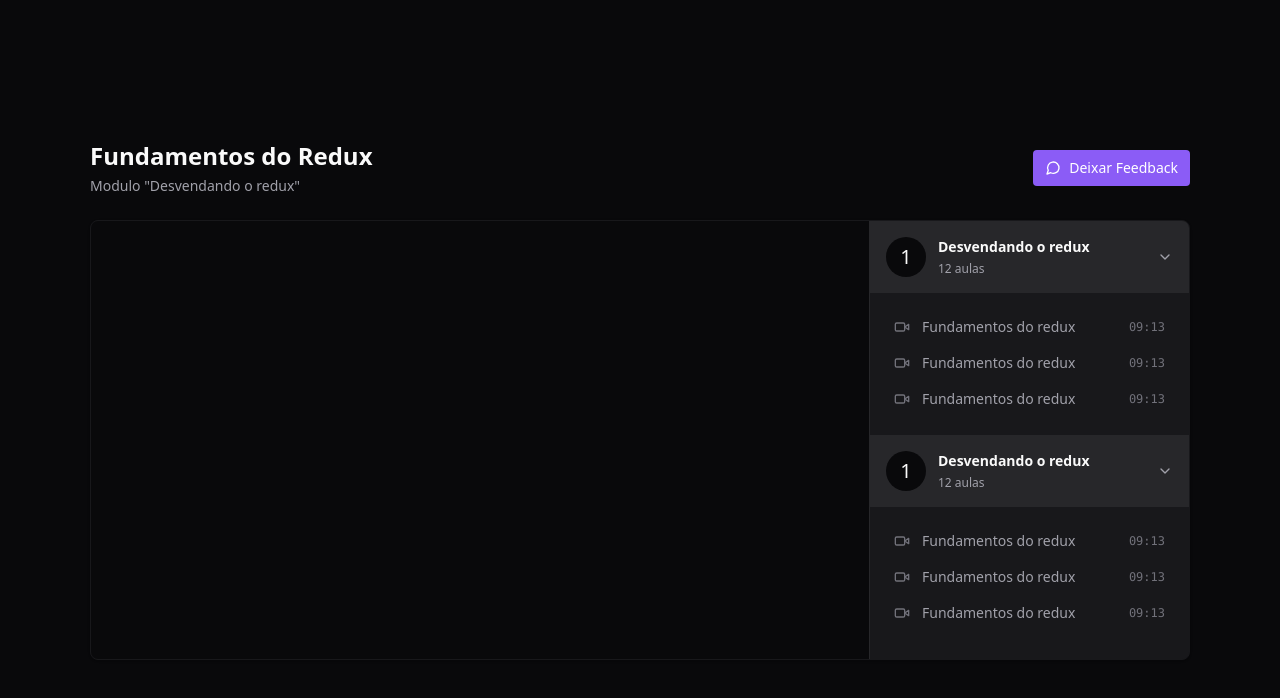
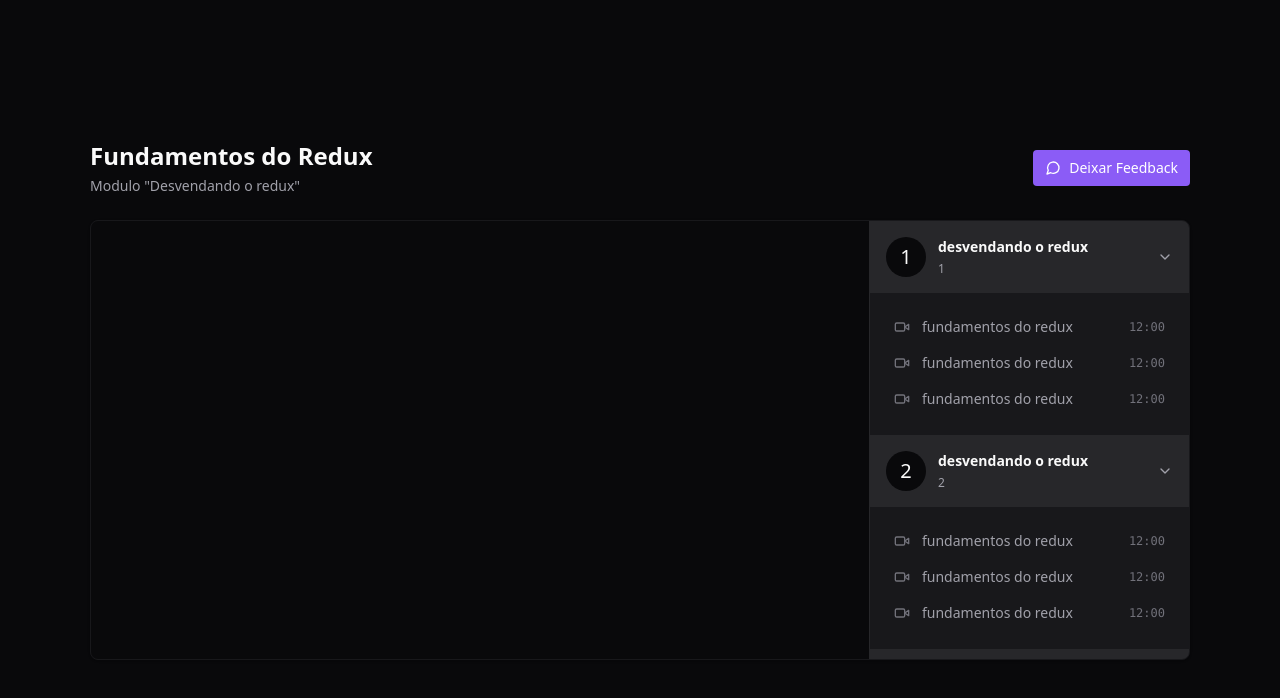
Before and after one commit to stecks10/react-redux-zustand, a React (Vite) app: page / in a window 1280 px wide. Shown: the top 698 px of the page. Built offline with nearby package versions, Linux system fonts and the light colour scheme.

Commit message:
Separando components

```diff
--- /dev/null
+++ b/src/components/Header.tsx
@@ -0,0 +1,9 @@
+export function Header() {
+  return (
+    <div className="flex flex-col gap-1">
+      <h1 className="text-2xl font-bold">Fundamentos do Redux</h1>
+      <span className="text-sm text-zinc-400">Modulo "Desvendando o redux"</span>
+    </div>
+
+  )
+}
--- /dev/null
+++ b/src/components/Lesson.tsx
@@ -0,0 +1,16 @@
+import { Video } from "lucide-react";
+
+interface LessonProps {
+  title: string;
+  duration: string;
+}
+
+export function Lesson({ title, duration }: LessonProps) {
+  return (
+    <button className="flex items-center gap-3 text-sm text-zinc-400">
+      <Video className="h-4 w-4 text-zinc-500" />
+      <span>{title}</span>
+      <span className="ml-auto font-mono text-xs text-zinc-500">{duration}</span>
+    </button>
+  )
+}
--- /dev/null
+++ b/src/components/Module.tsx
@@ -0,0 +1,31 @@
+import { ChevronDown } from "lucide-react";
+import { Lesson } from "./Lesson";
+
+interface ModuleProps {
+  moduleIndex: number;
+  title: string;
+  amountOfLessons: number;
+}
+
+export function Module({ title, amountOfLessons, moduleIndex }: ModuleProps) {
+  return (
+    <div>
+      <button className="flex w-full items-center gap-3 bg-zinc-800 p-4">
+        <div className="flex h-10 w-10 rounded-full items-center justify-center bg-zinc-950 text-xl">{moduleIndex + 1}</div>
+
+        <div className="flex flex-col gap-1 text-left">
+          <strong className="text-sm">{title}</strong>
+          <span className="text-xs text-zinc-400">{amountOfLessons}</span>
+        </div>
+        <ChevronDown className="w-4 h-4 ml-auto text-zinc-400" />
+      </button>
+
+      <nav className="relative flex flex-col gap-4 p-6">
+
+        <Lesson title="fundamentos do redux" duration="12:00" />
+        <Lesson title="fundamentos do redux" duration="12:00 " />
+        <Lesson title="fundamentos do redux" duration="12:00 " />
+      </nav>
+    </div>
+  )
+}
--- /dev/null
+++ b/src/components/Video.tsx
@@ -0,0 +1,14 @@
+import ReactPlayer from "react-player";
+
+export function Video(): JSX.Element {
+  return (
+    <div className="w-full bg-zinc-950 aspect-video">
+      <ReactPlayer
+        height="100%"
+        width="100%"
+        controls
+        url="https://www.youtube.com/watch?v=ia6pOIFGznA"
+      />
+    </div>
+  );
+}
--- a/src/pages/Player.tsx
+++ b/src/pages/Player.tsx
@@ -1,5 +1,7 @@
-import { ChevronDown, MessageCircle, Video } from "lucide-react"
-import ReactPlayer from 'react-player'
+import { MessageCircle } from "lucide-react"
+import { Header } from "../components/Header"
+import { Video } from "../components/Video"
+import { Module } from "../components/Module"
 
 export function Player() {
   return (
@@ -7,11 +9,7 @@
       <div className="flex w-[1100px] flex-col gap-6">
         <div className="flex items-center justify-between">
           {/* header */}
-          <div className="flex flex-col gap-1">
-            <h1 className="text-2xl font-bold">Fundamentos do Redux</h1>
-            <span className="text-sm text-zinc-400">Modulo "Desvendando o redux"</span>
-          </div>
-
+          <Header />
           <button className="flex items-center gap-2 rounded bg-violet-500 px-3 py-2 text-sm font-medium text-white hover:bg-violet-600">
             <MessageCircle className="w-4 h-4" />
             Deixar Feedback
@@ -19,74 +17,12 @@
         </div>
         <main className="relative flex overflow-hidden rounded-lg border border-zinc-900 bg-zinc-900 shadow pr-80">
           <div className="flex-1">
-            <div className="w-full bg-zinc-950 aspect-video">
-              <ReactPlayer
-                height="100%"
-                width="100%"
-                controls
-                url="https://www.youtube.com/watch?v=ia6pOIFGznA"
-              />
-            </div>
+            <Video />
           </div>
-          <aside className="absolute top-0 right-0 bottom-0 w-80 border-l  divide-y-2  divide-zinc-900 border-zinc-800 bg-zinc-900 overflow-y-scroll scrollbar scrollbar-thin scrollbar-track-zinc-950 scrollbar-thumb-zinc-800">
-            <div>
-              <button className="flex w-full items-center gap-3 bg-zinc-800 p-4">
-                <div className="flex h-10 w-10 rounded-full items-center justify-center bg-zinc-950 text-xl">1</div>
-
-                <div className="flex flex-col gap-1 text-left">
-                  <strong className="text-sm">Desvendando o redux</strong>
-                  <span className="text-xs text-zinc-400">12 aulas</span>
-                </div>
-                <ChevronDown className="w-4 h-4 ml-auto text-zinc-400" />
-              </button>
-
-              <nav className="relative flex flex-col gap-4 p-6">
-                <button className="flex items-center gap-3 text-sm text-zinc-400">
-                  <Video className="h-4 w-4 text-zinc-500" />
-                  <span>Fundamentos do redux</span>
-                  <span className="ml-auto font-mono text-xs text-zinc-500">09:13</span>
-                </button>
-                <button className="flex items-center gap-3 text-sm text-zinc-400">
-                  <Video className="h-4 w-4 text-zinc-500" />
-                  <span>Fundamentos do redux</span>
-                  <span className="ml-auto font-mono text-xs text-zinc-500">09:13</span>
-                </button>
-                <button className="flex items-center gap-3 text-sm text-zinc-400">
-                  <Video className="h-4 w-4 text-zinc-500" />
-                  <span>Fundamentos do redux</span>
-                  <span className="ml-auto font-mono text-xs text-zinc-500">09:13</span>
-                </button>
-              </nav>
-            </div>
-            <div>
-              <button className="flex w-full items-center gap-3 bg-zinc-800 p-4">
-                <div className="flex h-10 w-10 rounded-full items-center justify-center bg-zinc-950 text-xl">1</div>
-
-                <div className="flex flex-col gap-1 text-left">
-                  <strong className="text-sm">Desvendando o redux</strong>
-                  <span className="text-xs text-zinc-400">12 aulas</span>
-                </div>
-                <ChevronDown className="w-4 h-4 ml-auto text-zinc-400" />
-              </button>
-
-              <nav className="relative flex flex-col gap-4 p-6">
-                <button className="flex items-center gap-3 text-sm text-zinc-400">
-                  <Video className="h-4 w-4 text-zinc-500" />
-                  <span>Fundamentos do redux</span>
-                  <span className="ml-auto font-mono text-xs text-zinc-500">09:13</span>
-                </button>
-                <button className="flex items-center gap-3 text-sm text-zinc-400">
-                  <Video className="h-4 w-4 text-zinc-500" />
-                  <span>Fundamentos do redux</span>
-                  <span className="ml-auto font-mono text-xs text-zinc-500">09:13</span>
-                </button>
-                <button className="flex items-center gap-3 text-sm text-zinc-400">
-                  <Video className="h-4 w-4 text-zinc-500" />
-                  <span>Fundamentos do redux</span>
-                  <span className="ml-auto font-mono text-xs text-zinc-500">09:13</span>
-                </button>
-              </nav>
-            </div>
+          <aside className="absolute top-0 right-0 bottom-0 w-80 border-l  divide-y-2  divide-zinc-900 border-zinc-800 bg-zinc-900 overflow-y-scroll  scrollbar-thin scrollbar-track-zinc-950 scrollbar-thumb-zinc-800">
+            <Module moduleIndex={0} title="desvendando o redux" amountOfLessons={1} />
+            <Module moduleIndex={1} title="desvendando o redux" amountOfLessons={2} />
+            <Module moduleIndex={2} title="desvendando o redux" amountOfLessons={3} />
           </aside>
 
         </main>
```
